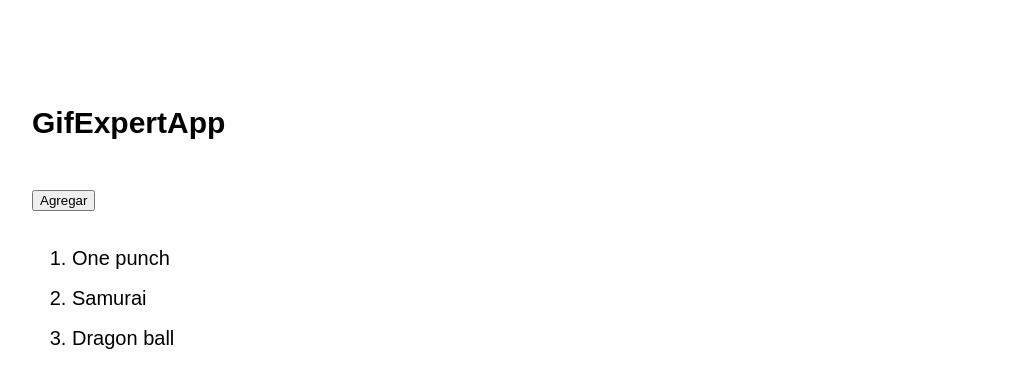
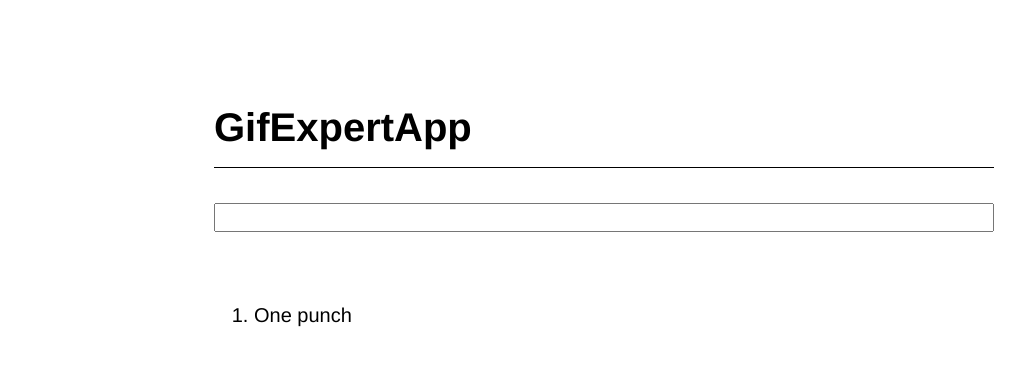
Before and after one commit to RichardJDS/RepasoGifApp, a React (Vite) app: page / in a window 1280 px wide. Shown: the top 388 px of the page, without its empty margins (36-1061 px from the left). Built offline with nearby package versions, Linux system fonts and the light colour scheme.

Commit message:
Addcategory, onChange, event del teclado, e.target.value, form para que funcione el enter, envio de referencia de funcion por props

```diff
--- a/src/GifExpertApp.jsx
+++ b/src/GifExpertApp.jsx
@@ -1,38 +1,31 @@
 import React, { useState } from 'react'
 import PropTypes from 'prop-types'
+import { AddCategory } from './components/AddCategory';
+
 
 const GifExpertApp = (props) => {
-    // const categories = ['One punch', 'Samurai', 'Dragon ball'];
-    const [categories, setCategories] = useState(['One punch', 'Samurai', 'Dragon ball']);
-    const handleAdd = ()=>{
-        setCategories([...categories, "otro"]);
-        /*LO QUE VA A DEVOLVER dentro de el argumento de la funcion set del hook eso LO
-        VA ASIGANAR AL ESTADO, si es algo repetido no cambia de estado y no renderiza mas
-        */
 
-        /*EL UNICO QUE DEFINE CUANDO se renderiza un componente es la funcion que maneja al HOOK es decir SET...
-        El operador Spread ... es para extraer los datos en el nuevo array u objeto, una nueva instancia independiente
-        de la anterior
-        */
+    const [categories, setCategories] = useState(['One punch']);
+    const handleAddCategory = (category)=>{
+        if(category.trim().length >2 && !categories.includes(category)){
+            setCategories([...categories, category]);
+        }
+
     }
 
 
   return (
     <>
-    <h2>GifExpertApp</h2>
-    <button onClick={handleAdd}>Agregar</button>
+    <h1>GifExpertApp</h1>
+    <AddCategory handleAddCategory = {handleAddCategory}/>
     <br/>
     <ol>
         {
-            // NO podemos utilizar un FOR ya que no devuelve nada, es necesario una expresion
-            // es por ello que utilizamos map ya que devuelve los nuevos valores, nueva instancia
-            // pero en una lista cada hijo debe de tener un key property
+
             categories.map((category)=>{
                 return <li key={category}>{category}</li>;
             })
-            // React necesita ese KEY para saber que componente en especifico cambio
-            // y solo realizar los cambios en ese componente y NO RENDERIZAR TODO
-            // POR ESO no debe de haber KEY PROPERTIES duplicados
+
         }
     </ol>
     </>
--- /dev/null
+++ b/src/components/AddCategory.jsx
@@ -0,0 +1,50 @@
+import React, { useState } from 'react';
+import PropTypes from 'prop-types'
+
+export const AddCategory = ({handleAddCategory}) => {
+    const [inputValue, setInputValue] = useState("");
+    const handleInputChange = (e) => {
+        // console.log(e.target.value); ese e.target.value contiene el valor inicial y ademas la tecla que presionamos
+        setInputValue(e.target.value);
+    }
+
+
+
+    /* Si coloco el estado de un hook en el input
+        <input
+     type="text"
+     value={inputValue}
+     />
+     sin haber colocado ningun metodo de onChange, como el estado se mantiene en la caja de input no se podra escribir
+     NADA, YA QUE NO CAMBIA DE ESTADO y se mantiene constante EN EL ESTADO INCIAL
+
+
+    */
+
+    /*PARA QUE EL ENTER TENGA FUNCion o funcione DENTRO de la caja de texto del input es necesario que este dentro
+    DE UN FORM  FORM FORM, es por ello que adicionamos el form
+
+    PERO CADA VEZ QUE OPRIMO ENTER EN UN FORM SE REFRESCA TODO
+    */
+
+    const handleSubmit = (e)=>{
+        // console.log("Submit hecho")
+        e.preventDefault();
+        handleAddCategory(inputValue);
+        setInputValue("");
+    }
+    return (
+        <form onSubmit={handleSubmit}>
+            <input
+                type="text"
+                value={inputValue}
+                onChange={handleInputChange}
+            />
+        </form>
+
+    )
+}
+
+AddCategory.propTypes = {
+    handleAddCategory: PropTypes.func.isRequired
+}
--- a/src/index.css
+++ b/src/index.css
@@ -8,8 +8,21 @@ html {
 /*https://www.paulirish.com/2012/box-sizing-border-box-ftw/*/
 
 body{
-  font-family: Arial, Helvetica, sans-serif;
+  font-family: Helvetica, sans-serif;
   font-size: 2rem;
   line-height: 2;
   padding: 60px;
+  width: 90rem;
+  margin: 0 auto;
 }
+
+input{
+  color: gray;
+  width: 100%;
+  font: 2rem;
+  padding: 5px 0;
+}
+
+h1{
+  border-bottom: 1px solid black;
+}
```
Also changed, not shown: src/components/GifGrid.jsx (added, +9 -0 lines).
